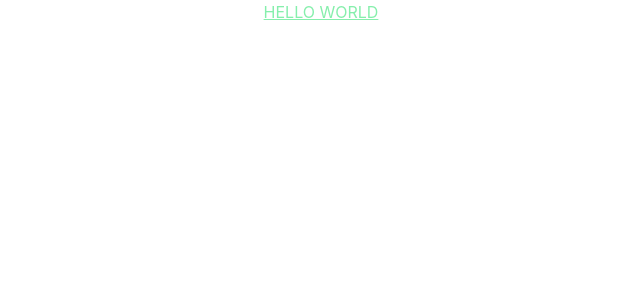
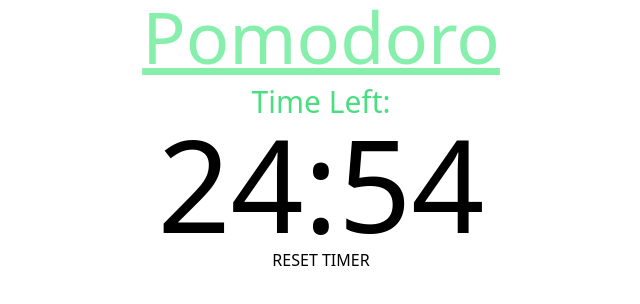
Before and after one commit to PierreMasselot1/Planit, a React (Create React App) app in the folder web/: page / in a window 1280 px wide. Shown: the top 304 px of the page, without its empty margins (319-959 px from the left). Built offline with nearby package versions, Linux system fonts and the light colour scheme.

Commit message:
feat(web): basic shitty timer

```diff
--- a/web/src/components/Pomodoro.tsx
+++ b/web/src/components/Pomodoro.tsx
@@ -1,3 +1,43 @@
-export function Pomodoro(){
-    return <h1 className="underline text-green-300 ">HELLO WORLD</h1>
+import { useEffect, useState } from "react";
+
+export function Pomodoro() {
+  const [startTime, setStartTime] = useState<Date>(new Date());
+  const [minutesLeft, setMinutes] = useState<number>(25);
+  const [secondsLeft, setSeconds] = useState<number>(0);
+
+  useEffect(() => {
+    const interval = setInterval(() => {
+      timer();
+    }, 100);
+
+    return () => clearInterval(interval);
+  }, [startTime]);
+
+  function timer() {
+    const curTime = new Date();
+    let seconds = Math.floor(
+      (25 * 60000 - (curTime.getTime() - startTime.getTime())) / 1000
+    );
+    let minutes = Math.floor(seconds / 60);
+
+    setMinutes(minutes);
+    setSeconds(seconds - minutes * 60);
+  }
+
+  function resetTimer() {
+    console.log("reset timer");
+    setStartTime(new Date());
+  }
+  return (
+    <div>
+      <h1 className="underline text-green-300 text-7xl ">Pomodoro</h1>
+      <p className="mt-3 text-green-400 text-3xl">Time Left:</p>
+      <p className="text-9xl">
+        {" "}
+        {minutesLeft}:{secondsLeft}
+      </p>
+      <button onClick={resetTimer}>RESET TIMER</button>
+      <p></p>
+    </div>
+  );
 }
--- a/web/src/index.css
+++ b/web/src/index.css
@@ -1,17 +1,3 @@
 @tailwind base;
 @tailwind components;
 @tailwind utilities;
-
-body {
-  margin: 0;
-  font-family: -apple-system, BlinkMacSystemFont, 'Segoe UI', 'Roboto', 'Oxygen',
-    'Ubuntu', 'Cantarell', 'Fira Sans', 'Droid Sans', 'Helvetica Neue',
-    sans-serif;
-  -webkit-font-smoothing: antialiased;
-  -moz-osx-font-smoothing: grayscale;
-}
-
-code {
-  font-family: source-code-pro, Menlo, Monaco, Consolas, 'Courier New',
-    monospace;
-}
```
